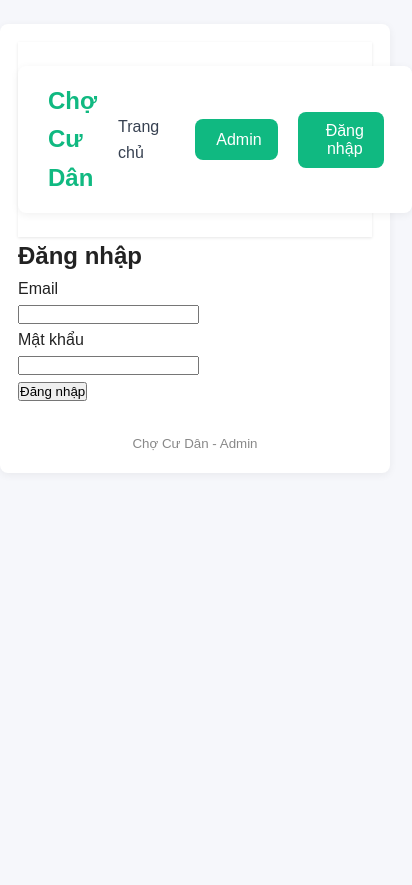
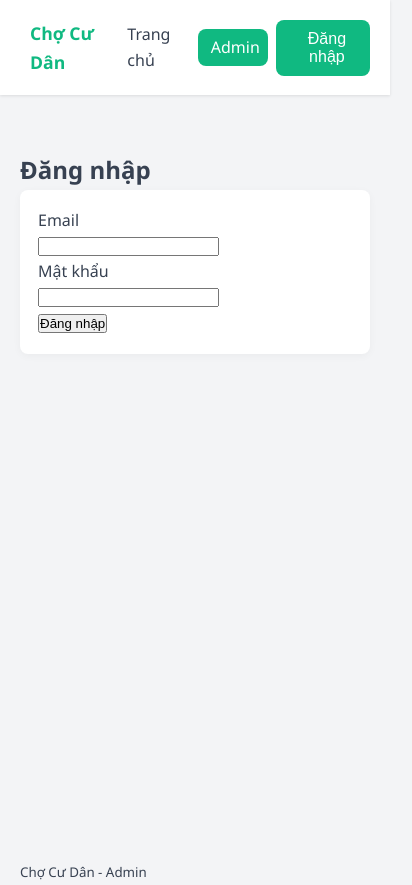
Before and after one commit to tranthanhphuc81-sudo/cho-cu-dan, a website: page public/admin.html in a window 390 px wide. Shown: the whole page, 412 px wide, since content can reach past the window. Before the commit the page ends 844 px from the top, so only its background shows below. Drawn offline with Linux system fonts and the light colour scheme.

Commit message:
Refactor admin header structure and refine admin header styling

```diff
--- a/public/admin.html
+++ b/public/admin.html
@@ -8,7 +8,6 @@
   <link rel="stylesheet" href="/css/admin.css">
 </head>
 <body>
-  <div class="container">
     <header class="header">
       <div class="container">
         <div class="logo">
@@ -28,7 +27,8 @@
       </div>
     </header>
 
-    <main>
+    <main class="main-content">
+      <div class="container">
       <section id="login-section">
         <h2>Đăng nhập</h2>
         <form id="login-form">
@@ -67,12 +67,14 @@
           <div id="orders-message" class="message"></div>
         </div>
       </section>
+      </div>
     </main>
 
     <footer>
-      <small>Chợ Cư Dân - Admin</small>
+      <div class="container">
+        <small>Chợ Cư Dân - Admin</small>
+      </div>
     </footer>
-  </div>
 
   <script src="/js/admin.js"></script>
 </body>
--- a/public/css/admin.css
+++ b/public/css/admin.css
@@ -1,14 +1,20 @@
-body{font-family:Arial,Helvetica,sans-serif;background:#f6f7fb;color:#222}
-.container{max-width:1000px;margin:24px auto;background:#fff;padding:18px;border-radius:8px;box-shadow:0 2px 8px rgba(0,0,0,0.06)}
-header{display:flex;justify-content:space-between;align-items:center}
-header h1{margin:0}
-.header-actions{display:flex;align-items:center;gap:8px}
-#backBtn{padding:8px 12px;border:1px solid #ddd;background:#fafafa;border-radius:4px;text-decoration:none;color:#222}
-nav{margin:12px 0}
-nav button{margin-right:8px;padding:8px 12px;border:1px solid #ddd;background:#fafafa;border-radius:4px;cursor:pointer}
-nav button.active{background:#007bff;color:#fff;border-color:#007bff}
-table{width:100%;border-collapse:collapse}
-th,td{padding:8px;border-bottom:1px solid #eee;text-align:left}
-.message{margin-top:8px;color:#555}
-button.small{padding:6px 8px;font-size:13px}
-footer{margin-top:18px;text-align:center;color:#888}
+/* Admin-specific styles (minimal overrides) */
+
+/* Use site-wide container and header styles from /css/style.css */
+
+/* Adjust main login/dashboard width */
+#login-section { max-width: 520px; margin: 24px auto; }
+#login-section form { background: white; padding: 18px; border-radius: 8px; box-shadow: 0 2px 8px rgba(0,0,0,0.04); }
+
+/* Dashboard panels spacing */
+.panel { background: white; padding: 12px; border-radius: 8px; box-shadow: 0 2px 8px rgba(0,0,0,0.04); margin-bottom: 12px; }
+
+/* Ensure admin nav link is highlighted consistently */
+.nav-link.active { background: var(--primary); color: white; }
+
+/* Small screens tweaks */
+@media (max-width: 640px) {
+  .nav { gap: 8px; }
+  .logo h1 { font-size: 1.1rem; }
+  .nav-link { padding: 6px 8px; }
+}
```
